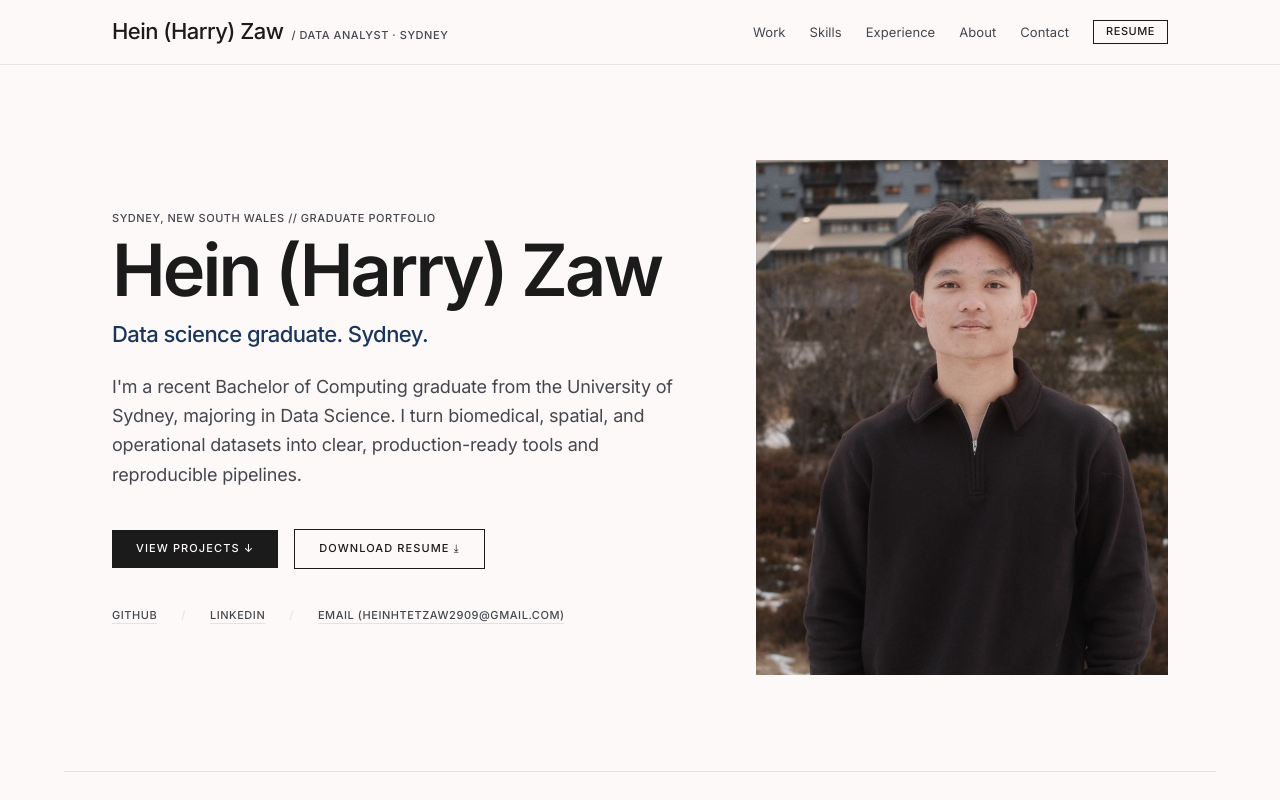
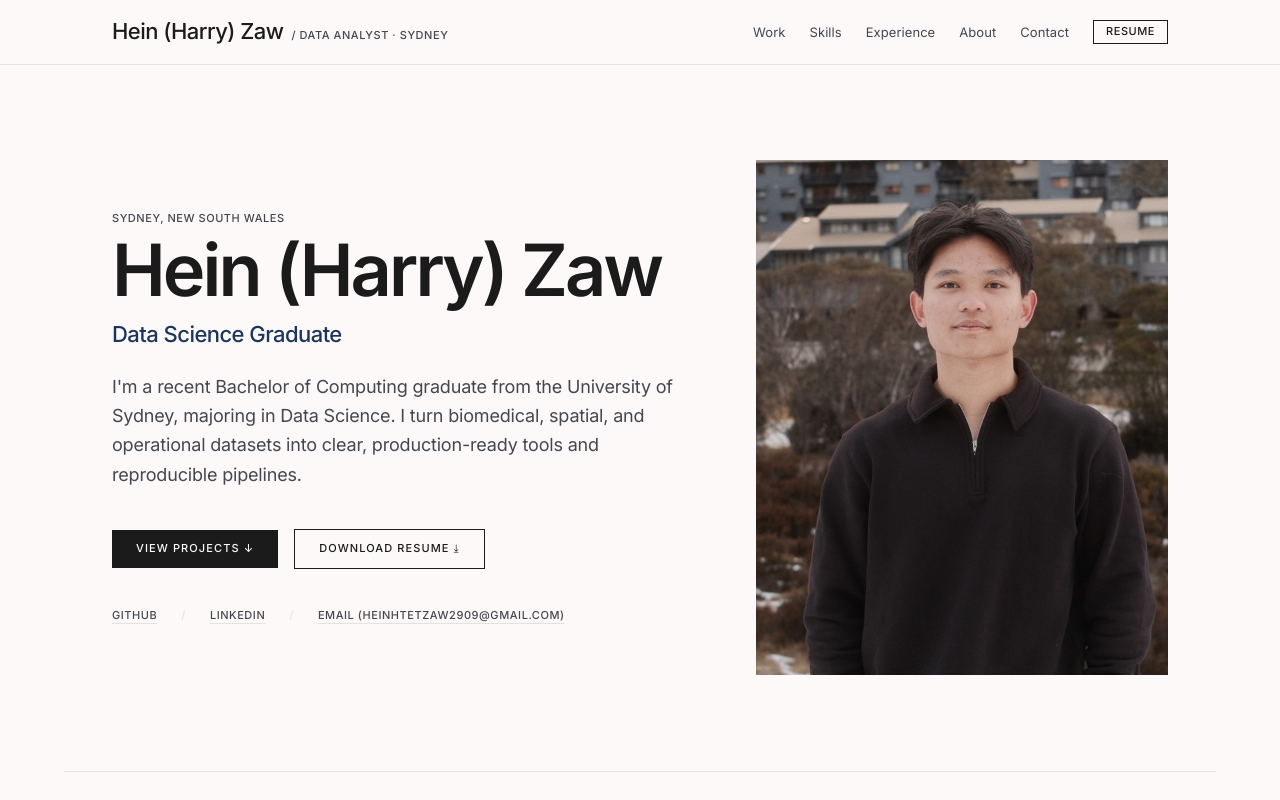
Before and after one commit to heinhtetzaw29/portfolio-website, a React (Vite) app: page / in a window 1280 px wide. Shown: the top 800 px of the page. Built offline with nearby package versions, Linux system fonts and the light colour scheme.

Commit message:
Simplify hero location label and subhead text
Co-Authored-By: Claude Sonnet 5 <noreply@anthropic.com>

```diff
--- a/src/data.js
+++ b/src/data.js
@@ -2,8 +2,8 @@ export const profile = {
   name: "Hein (Harry) Zaw",
   initials: "HZ",
   mastheadTag: "/ Data Analyst · Sydney",
-  heroLocation: "Sydney, New South Wales // Graduate Portfolio",
-  heroSubhead: "Data science graduate. Sydney.",
+  heroLocation: "Sydney, New South Wales",
+  heroSubhead: "Data Science Graduate",
   positioning:
     "I'm a recent Bachelor of Computing graduate from the University of Sydney, majoring in Data Science. I turn biomedical, spatial, and operational datasets into clear, production-ready tools and reproducible pipelines.",
   location: "Sydney, Australia",
```
